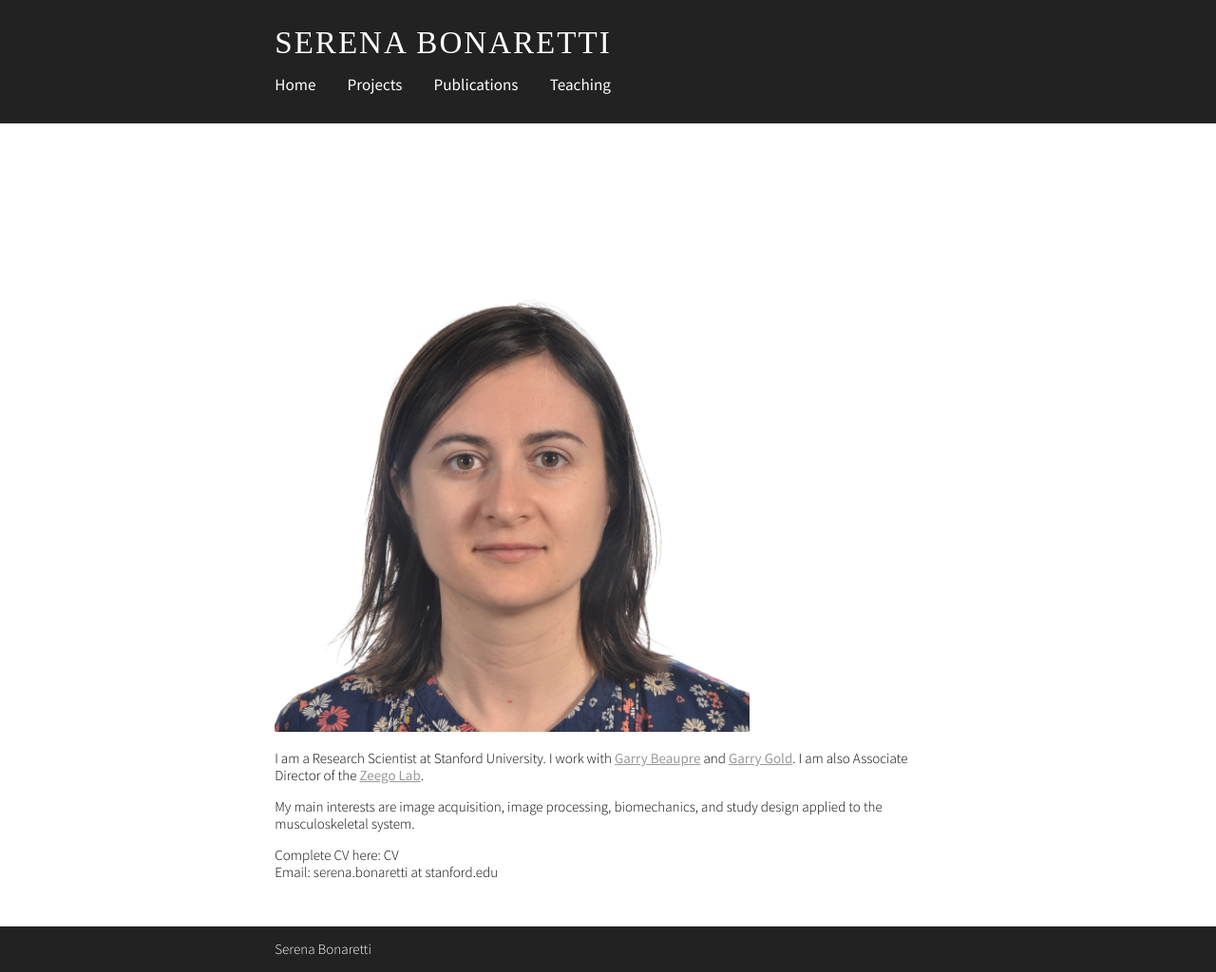
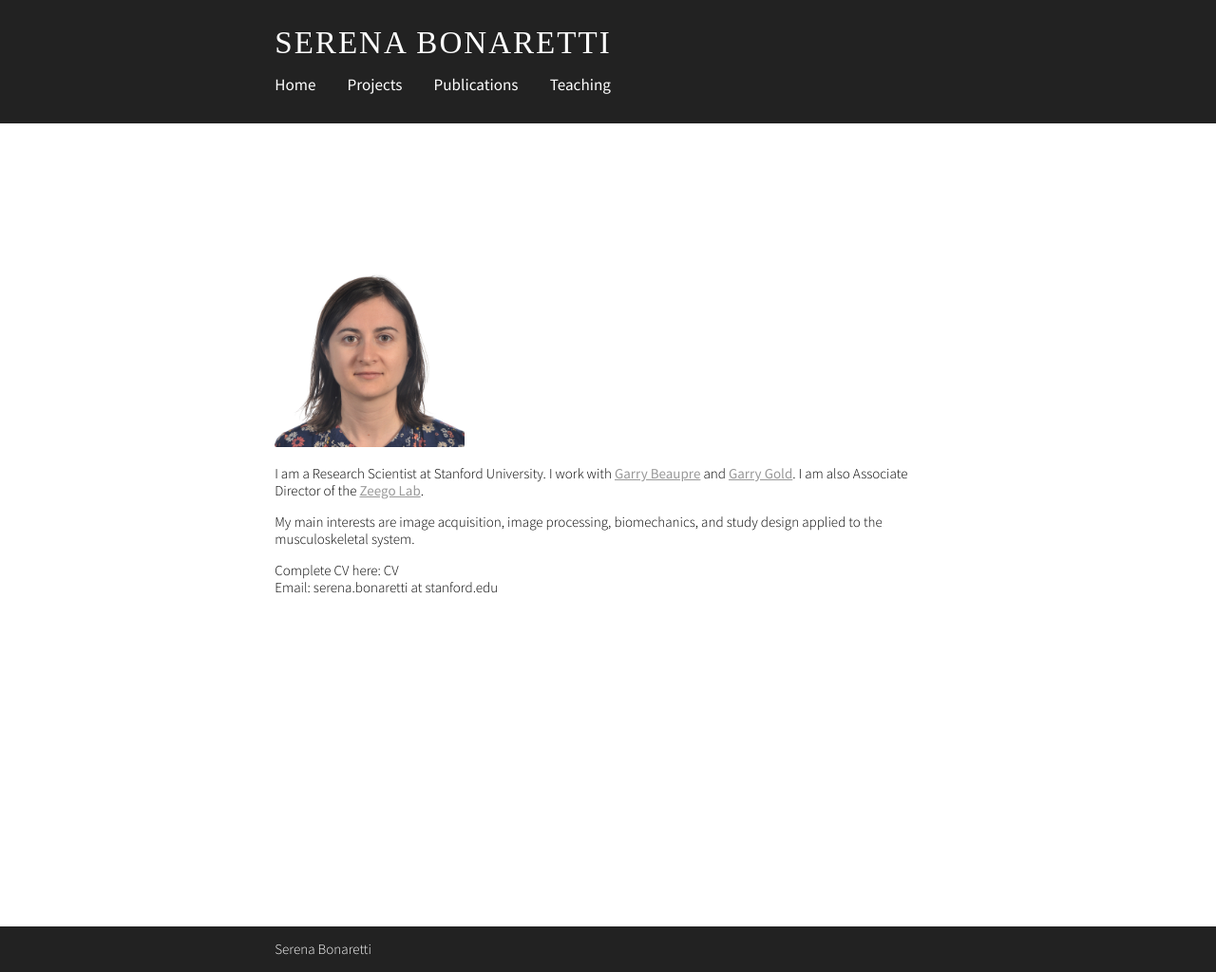
Before and after one commit to sbonaretti/sbonaretti.github.io, a Jekyll site: the page built from index.html, in a window 1280 px wide and 1024 px high. Shown: the whole window at 95% size. Built offline with Jekyll 4.4.1, drawn with Linux system fonts in a browser that asks for light colours; some web fonts are replaced; the list of posts is cut into pages by our own code.

Commit message:
Update index.html

```diff
--- a/index.html
+++ b/index.html
@@ -14,7 +14,7 @@ layout: default
 
 <body>
 
-  <img src="/attachments/photo.jpg" alt="photo" width="500" height="500">
+  <img src="/attachments/photo.jpg" alt="photo" width="200" height="200">
 
   <p>
   I am a Research Scientist at Stanford University. I work with <a href="http://pavir.org/means/researchers/gary-s-beaupre-ph-d/" target="_blank">Garry Beaupre</a> and <a href="https://med.stanford.edu/profiles/garry-gold" target="_blank">Garry Gold</a>. I am also Associate Director of the <a href="http://med.stanford.edu/zeegolab.html" target="_blank">Zeego Lab</a>.   </p>
```
